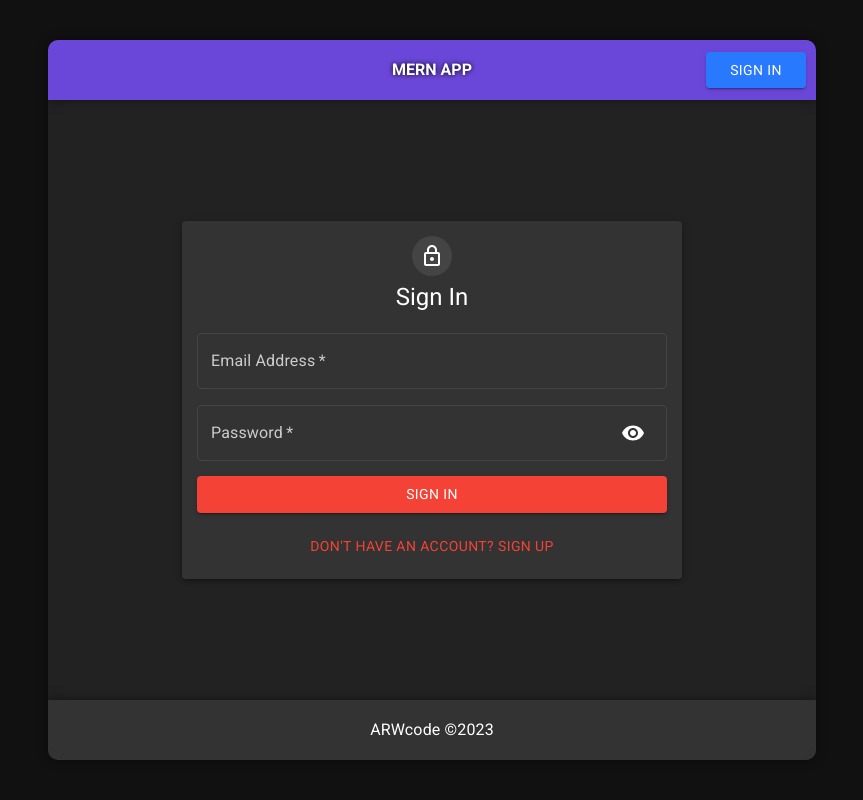
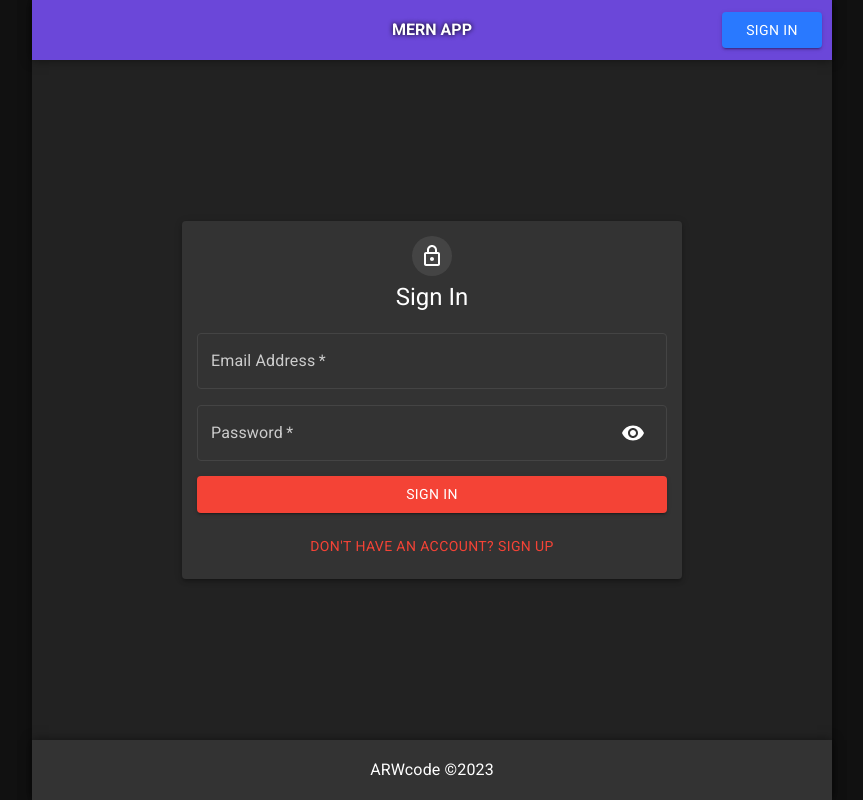
Before and after one commit to fikasp/mern-app, a React (Create React App) app in the folder client/: page /auth in a window 1280 px wide. Shown: the whole page, without its empty margins (208-1071 px from the left). Built offline with nearby package versions, Linux system fonts and the light colour scheme; no server answers.

Commit message:
fix width and height

```diff
--- a/client/src/components/auth/Auth.jsx
+++ b/client/src/components/auth/Auth.jsx
@@ -13,14 +13,21 @@ import {
 } from '@mui/material'
 import LockOutlinedIcon from '@mui/icons-material/LockOutlined'
 import { signIn, signUp } from '../../redux/actions/auth.action'
+import { height } from '../../styles/dimensions'
 import AuthInput from './AuthInput'
 
 const styles = css`
+	height: calc(100vh - ${height.bar}px);
+	padding: 15px;
+	overflow-y: auto;
+
 	display: flex;
 	flex-direction: column;
 	align-items: center;
-	overflow-y: auto;
-	padding: 15px;
+
+	@media (min-height: ${height.min}px) {
+		justify-content: center;
+	}
 
 	.paper {
 		display: flex;
--- a/client/src/components/layout/Container.jsx
+++ b/client/src/components/layout/Container.jsx
@@ -1,23 +1,21 @@
 /** @jsxImportSource @emotion/react */
 import { css } from '@emotion/react'
-import { width, height } from '../../styles/dimensions'
+import { width } from '../../styles/dimensions'
 
 const styles = (color) => css`
 	display: flex;
 	flex-direction: column;
-	justify-content: space-between;
-	align-items: stretch;
-	overflow: hidden;
-
-	width: ${width.vw}vw;
 	min-width: ${width.min}px;
-	max-width: ${width.max}px;
-	height: ${height.app}px;
-	max-height: calc(90vh);
+	width: 100vw;
+	height: 100vh;
 
 	background-color: ${color};
 	box-shadow: 0 0 10px rgba(0, 0, 0, 0.5);
-	border-radius: 10px;
+	@media (min-width: ${width.media}px) {
+		width: ${width.vw}vw;
+		min-width: ${width.media}px;
+		max-width: ${width.max}px;
+	}
 `
 
 export default function Container({ color, children }) {
--- a/client/src/components/layout/Footer.jsx
+++ b/client/src/components/layout/Footer.jsx
@@ -6,19 +6,20 @@ import { useLocation } from 'react-router-dom'
 import { useState } from 'react'
 
 import { updateList, deleteList } from '../../redux/actions/list.action'
-import { height } from '../../styles/dimensions'
+import { width, height } from '../../styles/dimensions'
 import Confirm from '../dialogs/Confirm'
 
 const styles = css`
+	height: ${height.bar}px;
+	z-index: 1;
+
 	display: flex;
 	justify-content: center;
 	align-items: center;
 	flex-shrink: 0;
 
-	height: ${height.bar}px;
 	background-color: #333;
 	box-shadow: 0px 0px 10px rgba(0, 0, 0, 0.5);
-	z-index: 1;
 	button {
 		width: 160px;
 		margin: 0 5px;
--- a/client/src/components/layout/Header.jsx
+++ b/client/src/components/layout/Header.jsx
@@ -5,24 +5,25 @@ import { useState, useEffect } from 'react'
 import { useDispatch } from 'react-redux'
 import { Typography, Button } from '@mui/material'
 
-import { height } from '../../styles/dimensions'
+import { width, height } from '../../styles/dimensions'
 import * as actions from '../../redux/actions'
 
 const styles = (backgroundColor) => css`
+	height: ${height.bar}px;
+	z-index: 1;
+
 	display: flex;
 	justify-content: space-between;
 	align-items: center;
 	flex-shrink: 0;
 
-	height: ${height.bar}px;
 	background-color: ${backgroundColor};
 	color: white;
 
 	font-weight: bold;
 	text-shadow: 0 0 5px black;
 	box-shadow: 0px 0px 10px rgba(0, 0, 0, 0.5);
-	z-index: 1;
-	transition: 0.5s;
+	transition: background-color 0.5s;
 
 	.left {
 		display: flex;
--- a/client/src/components/layout/Main.jsx
+++ b/client/src/components/layout/Main.jsx
@@ -3,17 +3,18 @@ import { css } from '@emotion/react'
 import { useSelector } from 'react-redux'
 import { Box, Typography } from '@mui/material'
 
-import { width, height } from '../../styles/dimensions'
+import { height } from '../../styles/dimensions'
 import List from '../content/List'
 import Form from '../content/ListForm'
 
 const styles = css`
-	flex-grow: 1;
+	height: calc(100vh - ${height.bar}px);
+	padding: 10px 0;
+	overflow-y: auto;
+
 	display: flex;
 	flex-direction: column;
 	text-align: center;
-	overflow-y: auto;
-	padding: 10px 0;
 
 	.box-form {
 		display: flex;
--- a/client/src/styles/dimensions.js
+++ b/client/src/styles/dimensions.js
@@ -1,10 +1,11 @@
 export const width = {
-	vw: 60,
+	vw: 80,
 	min: 360,
-	max: 1000,
+	media: 600,
+	max: 800,
 }
 
 export const height = {
-	app: 750,
 	bar: 60,
+	min: 720,
 }
```
Also changed, not shown: 1 other file (tests, documents, lock files or other folders).
